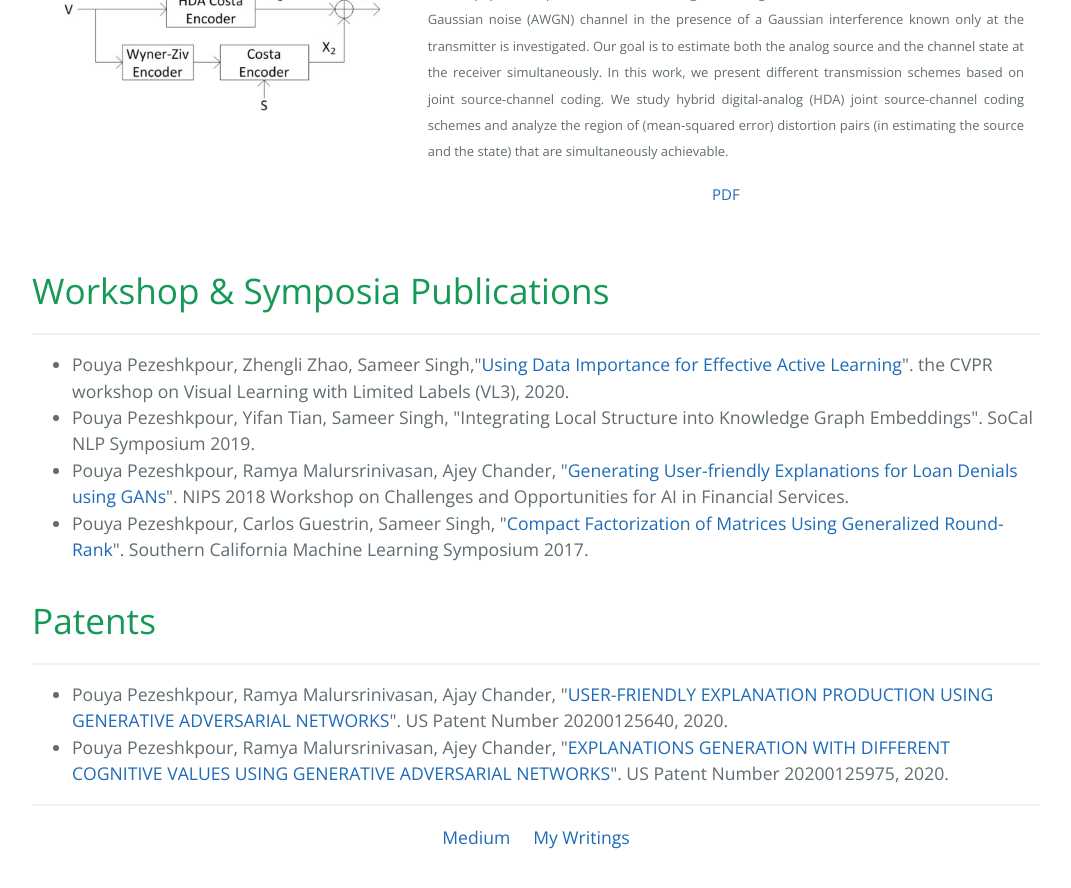
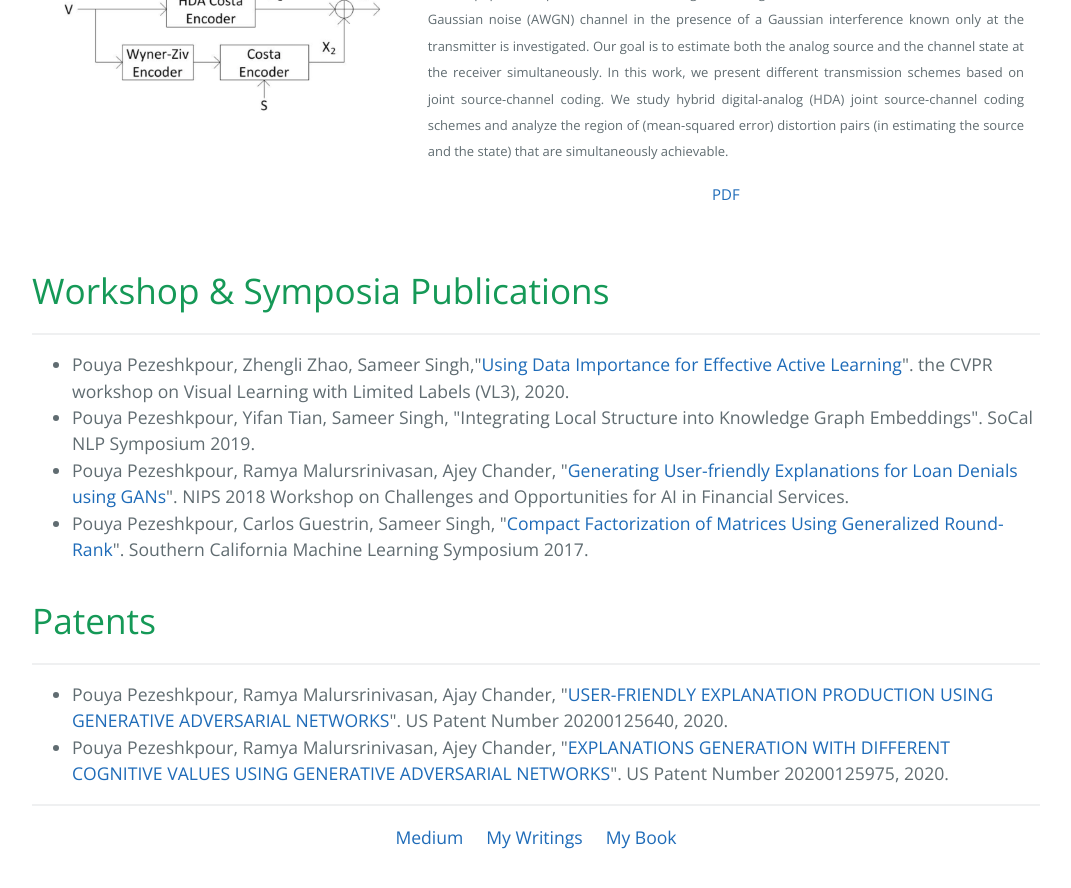
Before and after one commit to pouyapez/pouyapez.github.io, a Jekyll site: the page built from index.md, in a window 1280 px wide and 900 px high, scrolled down 2970 px. Shown: the top 888 px of the window, without its empty margins (104-1175 px from the left). Built offline with Jekyll 4.4.1, drawn with Linux system fonts in a browser that asks for light colours.

Commit message:
Update index.md

```diff
--- a/index.md
+++ b/index.md
@@ -153,4 +153,4 @@ layout: default
 </ul>
 * * *
 
-<p align="center"><a href="https://medium.com/me/stories/public">Medium</a>    &nbsp;&nbsp;&nbsp;   <a href="https://medium.com/series/my-writings-4de58ce3f034">My Writings</a></p>
+<p align="center"><a href="https://medium.com/me/stories/public">Medium</a>    &nbsp;&nbsp;&nbsp;   <a href="https://medium.com/series/my-writings-4de58ce3f034">My Writings</a>  &nbsp;&nbsp;&nbsp;   <a href="https://www.amazon.com/dp/B08DMK9PNM/ref=sr_1_1?dchild=1&keywords=a+bypass+to+nirvana&qid=1595806371&sr=8-1">My Book</a> </p>
```
